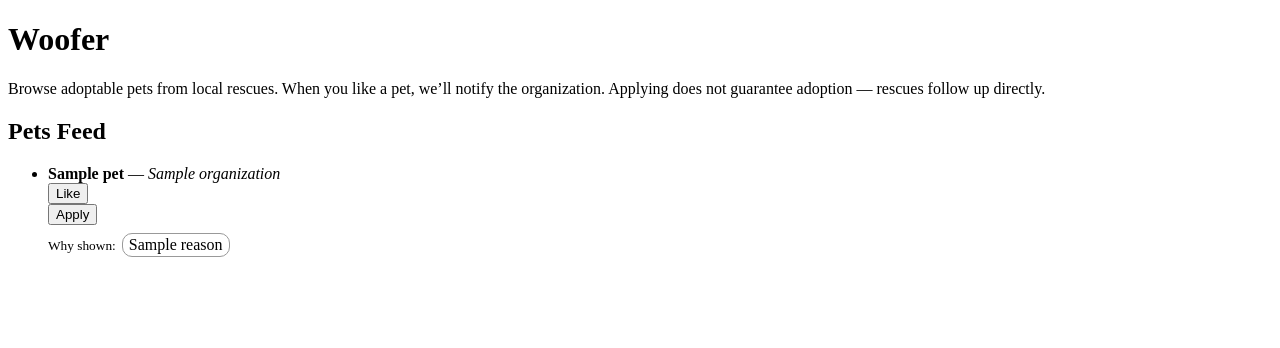
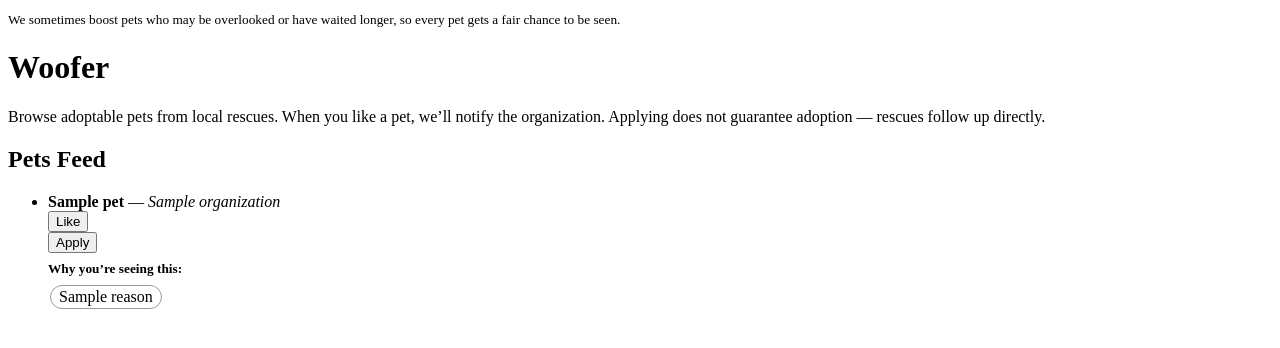
Before and after one commit to beniandthe/woofer-backend, a Django app: page / in a window 1280 px wide. Shown: the top 348 px of the page. Run offline with Django 5.2, Linux system fonts and the light colour scheme; tables that the repository leaves empty hold one stand-in row (values such as "Sample post"); a database or web service that is not in the repository returns one stand-in record (values such as "Sample title"); data that the repository does not hold is empty.

Commit message:
chore(web): render why_shown with human-readable ethics copy

```diff
--- a/web/app/templates/home.html
+++ b/web/app/templates/home.html
@@ -1,5 +1,12 @@
 <!doctype html>
 <html>
+{% load woofer_extras %}
+<p style="margin-top: 10px;">
+    <small>
+        We sometimes boost pets who may be overlooked or have waited longer, so every pet gets a fair chance to be seen.
+    </small>
+</p>
+
 <h1>Woofer</h1>
 <p>
     Browse adoptable pets from local rescues.
@@ -30,14 +37,30 @@
 
         {% if pet.why_shown %}
         <div style="margin-top: 6px;">
-                <small>Why shown:</small>
+            <small><strong>Why you’re seeing this:</strong></small>
+
+            <div style="margin-top: 6px;">
                 {% for reason in pet.why_shown %}
-                  <span style="display:inline-block; padding:2px 6px; margin:2px; border:1px solid #999; border-radius:10px;">
-                    {{ reason }}
+                {% with info=why_shown_copy|get_item:reason %}
+                <span style="display:inline-block; padding:2px 8px; margin:2px; border:1px solid #999; border-radius:999px;">
+                    {{ info.label|default:reason }}
                 </span>
+                {% endwith %}
                 {% endfor %}
             </div>
+
+            <div style="margin-top: 6px;">
+                {% for reason in pet.why_shown %}
+                {% with info=why_shown_copy|get_item:reason %}
+                <div style="margin: 2px 0;">
+                    <small>{{ info.blurb|default:"" }}</small>
+                </div>
+                {% endwith %}
+                {% endfor %}
+            </div>
+        </div>
         {% endif %}
+
     </li>
     {% endfor %}
 </ul>
--- /dev/null
+++ b/web/app/templatetags/woofer_extras.py
@@ -0,0 +1,9 @@
+from django import template
+
+register = template.Library()
+
+@register.filter
+def get_item(d, key):
+    if isinstance(d, dict):
+        return d.get(key)
+    return None
--- a/web/app/views.py
+++ b/web/app/views.py
@@ -11,7 +11,30 @@ def home(request):
     """
     try:
         api_result = api_get("/api/v1/pets?limit=5")
-        return render(request, "home.html", {"api_result": api_result})
+        WHY_SHOWN_COPY = {
+    "LONG_STAY_BOOST": {
+        "label": "Waiting longer",
+        "blurb": "This pet has been listed for longer than most and deserves extra visibility."
+    },
+    "SENIOR_BOOST": {
+        "label": "Senior",
+        "blurb": "Senior pets are often overlooked, so we help them get seen."
+    },
+    "MEDICAL_BOOST": {
+        "label": "Medical needs",
+        "blurb": "Pets with medical needs can be harder to place, so we give them a boost."
+    },
+    "OVERLOOKED_GROUP_BOOST": {
+        "label": "Often overlooked",
+        "blurb": "Some pets are historically under-selected, so we correct for that bias."
+    },
+    "RECENTLY_RETURNED_BOOST": {
+        "label": "Recently returned",
+        "blurb": "This pet was returned and may need extra visibility to find a stable home."
+    },
+}
+
+        return render(request, "home.html", {"api_result": api_result, "why_shown_copy": WHY_SHOWN_COPY})
     except WooferAPIError as e:
         # Canon: display API errors verbatim
         return render(request, "error.html", {"status_code": e.status_code, "payload": e.payload}, status=502)
```
Also changed, not shown: web/app/templatetags/__init__.py (added). Lines whose indentation alone changed are shown as unchanged.
